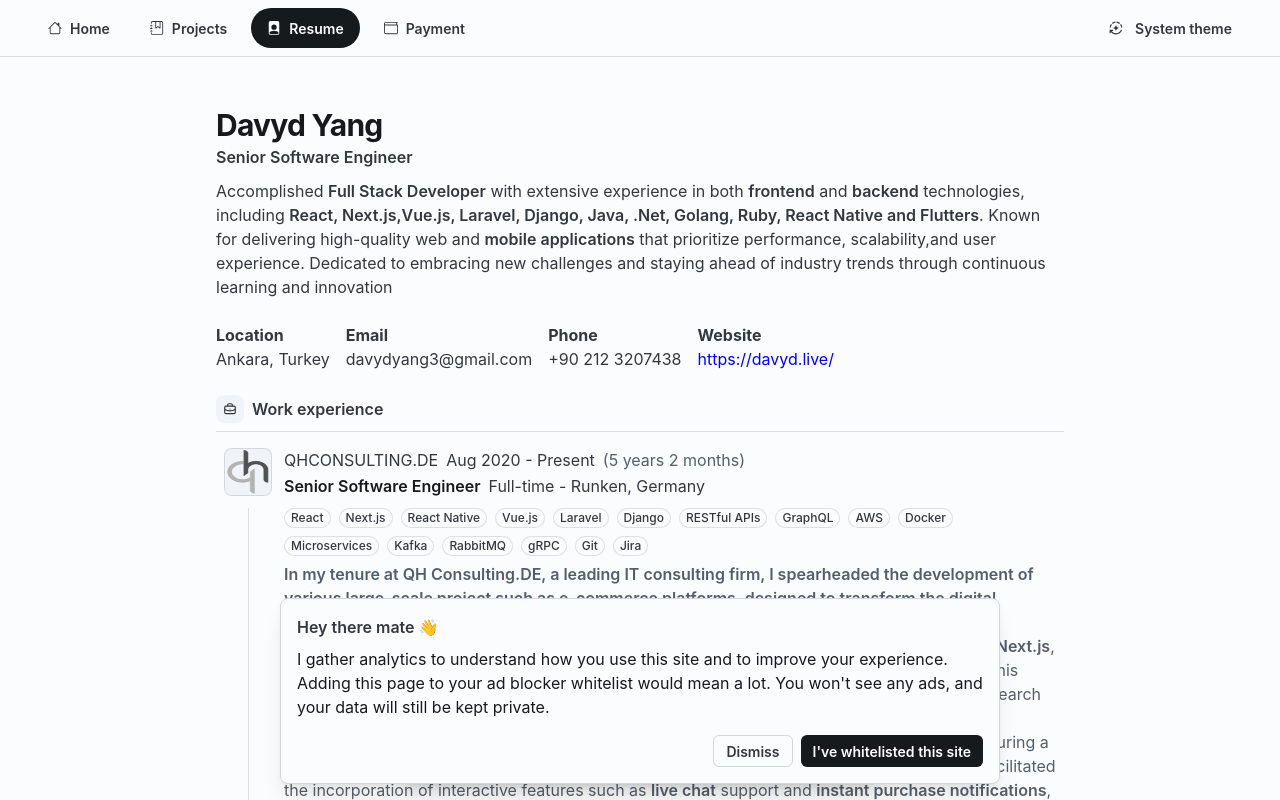
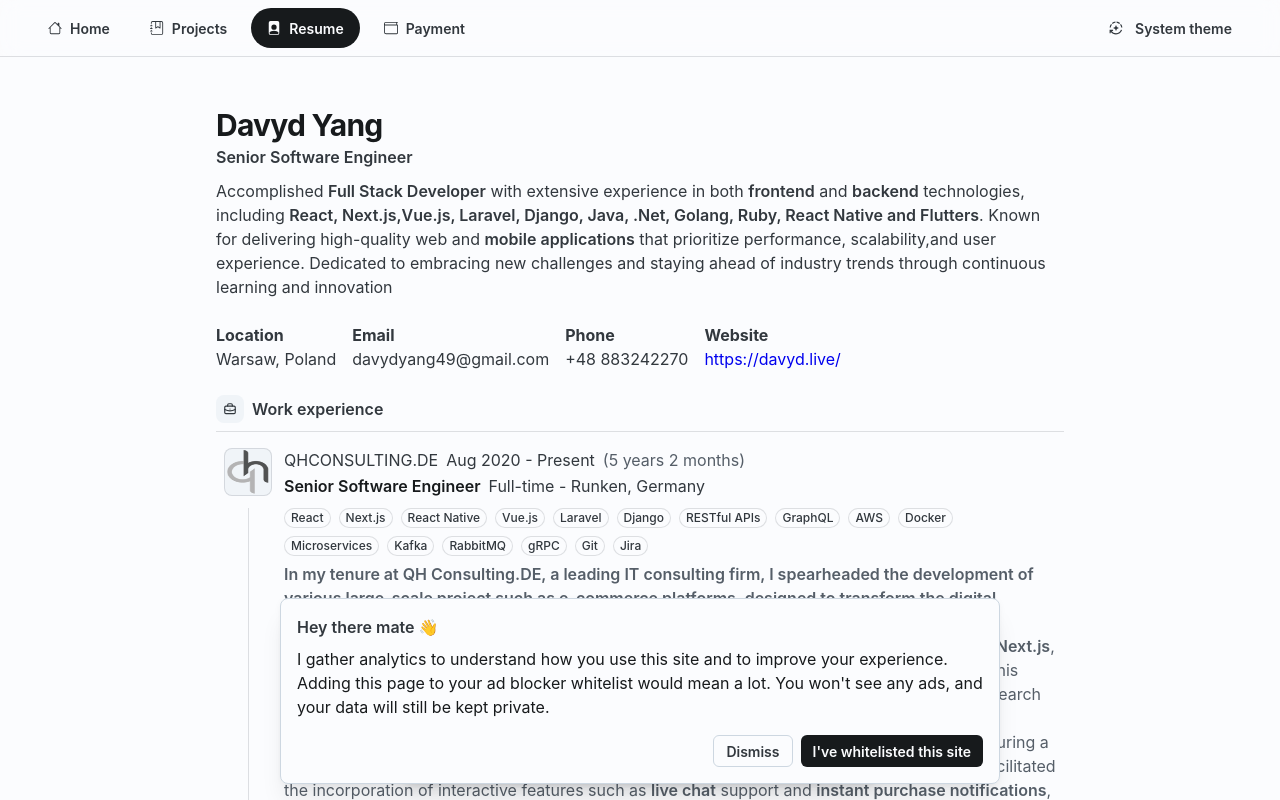
Before and after one commit to hereistopdev/Friend_David, a React (Vite) app: page /resume in a window 1280 px wide. Shown: the top 800 px of the page. Built offline with nearby package versions, Linux system fonts and the light colour scheme; no server answers.

Commit message:
updates info

```diff
--- a/src/assets/Details.ts
+++ b/src/assets/Details.ts
@@ -1,5 +1,4 @@
-import bogazici from "@/assets/icons/bogazici.png"
-import itu from "@/assets/icons/itu.png"
+import WUT from "@/assets/icons/WUT.jpg"
 import medx from "@/assets/icons/md2x.png"
 import stride from "@/assets/icons/stride.png"
 import coderunner from "@/assets/icons/coderunner.png"
@@ -14,22 +13,22 @@
   biography: "Accomplished **Full Stack Developer** with extensive experience in both **frontend** and **backend** technologies, including **React, Next.js,Vue.js, Laravel, Django, Java, .Net, Golang, Ruby, React Native and Flutters**. Known for delivering high-quality web and **mobile applications** that prioritize performance, scalability,and user experience. Dedicated to embracing new challenges and staying ahead of industry trends through continuous learning and innovation",
   education: [
     {
-      school: "Boğaziçi University",
-      url: "https://bogazici.edu.tr/",
-      icon: bogazici,
-      iconMin: bogazici,
-      location: "Istanbul, Turkey",
+      school: "Warsaw University of Technology",
+      url: "https://eng.pw.edu.pl/",
+      icon: WUT,
+      iconMin: WUT,
+      location: "Warsaw, Poland",
       degree: "Master's Degree",
       major: "Computer Science",
       start: "June 2012",
       end: "June 2014",
     },
     {
-      school: "Istanbul Technical University",
-      url: "https://www.itu.edu.tr/en",
-      icon: itu,
-      iconMin: itu,
-      location: "Istanbul, Turkey",
+      school: "Warsaw University of Technology",
+      url: "https://eng.pw.edu.pl/",
+      icon: WUT,
+      iconMin: WUT,
+      location: "Warsaw, Poland",
       degree: "Bachelor's Degree",
       major: "Computer Engineering",
       start: "Aug 2007",
@@ -129,7 +128,7 @@
       contract: "Full-time",
       position: "Web Developer",
       start: "Aug 2014",
-      end: "Mar 2013",
+      end: "Mar 2016",
       description: [
         "During my tenure at Dreamix, a reputed custom software development agency established in 2005, I played a pivotal role in the creation of a cutting-edge social media platform designed to cater to niche communities. With a dedicated team of 40 professionals, Dreamix specializes in developing tailored software, web, and mobile applications for small to midmarket businesses, leveraging technologies such as JavaScript, Kotlin, Swift, Python, HTML, CSS, and jQuery.",
         "I was actively involved in the initial planning phases, where we collaborated with stakeholders to define the project scope and objectives. This included conducting detailed requirement analysis sessions to ensure the platform met the specific needs of our target users and aligned with the client's business goals.",
@@ -150,17 +149,17 @@
       level: "C1",
     },
     {
-      name: "Mandarin",
+      name: "Polish",
       level: "C2",
       native: "C2"
     },
   ],
   contact: {
-    location: "Ankara, Turkey",
-    email: "davydyang3@gmail.com",
-    phone: "+90 212 3207438",
+    location: "Warsaw, Poland",
+    email: "davydyang49@gmail.com",
+    phone: "+48 883242270",
     website: "https://davyd.live/",
-    linkedin: "https://www.linkedin.com/in/davyd-yang-5b3b02136/",
+    linkedin: "https://www.linkedin.com/in/davyd-yang-99a58a3a7/",
     github: "https://www.github.com/hereistopdev",
     researchgate: "davyd-yang",
     gitlab: "https://www.gitlab.com/hereistopdev",
```
Also changed, not shown: src/assets/icons/WUT.jpg (added).
